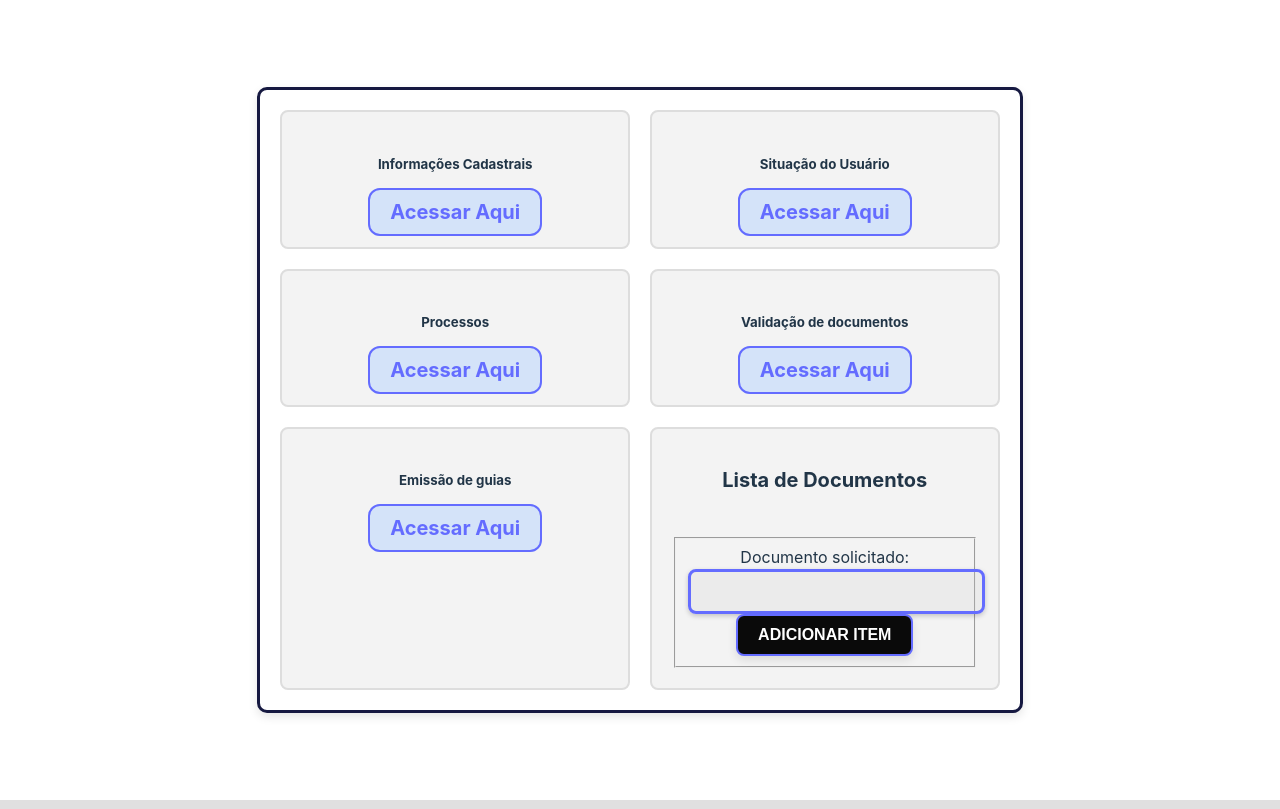
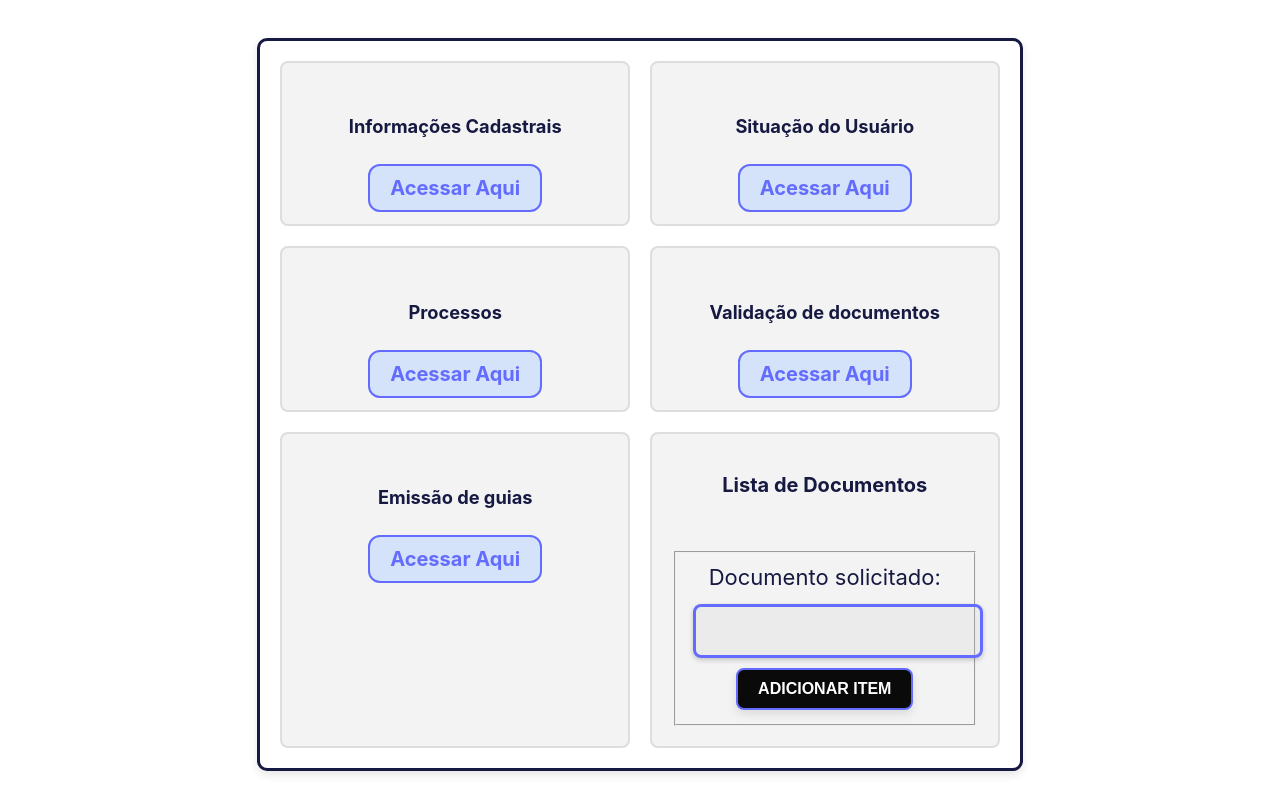
Before and after one commit to vitoriaamaral09/frontend, a React (Vite) app in the folder proj-react/: page /Pagina1 in a window 1280 px wide. Built offline with nearby package versions, Linux system fonts and the light colour scheme.

Commit message:
alteracao css

```diff
--- a/proj-react/src/assets/solicitacao.jsx
+++ b/proj-react/src/assets/solicitacao.jsx
@@ -55,6 +55,7 @@ export default function ListaSolicitacao() {
         <fieldset>
           <div className="mb-4">
             <label htmlFor="newItemName">
+
               Documento solicitado:
             </label>
             <input
@@ -69,6 +70,7 @@ export default function ListaSolicitacao() {
             type="submit"
 
           >
+
             Adicionar Item
           </button>
         </fieldset>
--- a/proj-react/src/index.css
+++ b/proj-react/src/index.css
@@ -7,7 +7,7 @@
   --primary-color: #646cff;
   --secondary-color: #535bf2;
   --background-light: #ffffff;
-  --text-dark: #213547;
+  --text-dark: rgb(22, 25, 65);
   --border-color: #ddd;
   --focus-color: #2e10d6;
   --transition-duration: 0.3s;
@@ -94,7 +94,8 @@ textarea,
 input[type="password"] {
   width: 100%;
   max-width: 350px;
-  padding: 0.5em;
+  padding: 10px;
+  margin-top: 10px;
   border: 3px solid var(--primary-color);
   border-radius: 8px;
   background-color: rgba(200, 200, 200, 0.2);
@@ -147,6 +148,7 @@ textarea:focus {
   background-color: var(--background-light);
   text-align: center;
   box-shadow: 0 4px 10px rgba(0, 0, 0, 0.1);
+  font-size: 22px;
 }
 .card-list > div {
   padding: 20px;
@@ -161,17 +163,20 @@ textarea:focus {
 }
 
 .card-list button {
-  margin-top: auto; /* Move o botão para a base do cartão */
+  margin-top: 10px; /* Move o botão para a base do cartão */
   padding: 10px 20px;
   font-size: 16px;
+
 }
 
 .card-list h2 {
   font-size: 20px;
+  display: flex;
   font-weight: bold;
-  margin-bottom: 10px;
+  margin-bottom: 7px;
   text-align: center;
   color: var(--text-dark);
+  color: rgb(22, 25, 65);
 }
 
 
@@ -214,6 +219,7 @@ textarea:focus {
 
 .lista-documentos button:hover {
   background-color: var(--secondary-color);
+
 }
 
 /* Visibilidade Inicial das Páginas */
@@ -236,3 +242,19 @@ textarea:focus {
     padding: 0.5em 1em;
   }
 }
+.dashboard {
+  border: 2px solid black;
+  border-radius: 8px;
+  display: flex;
+  height: 200px;
+  margin-left: 30px;
+  font-size: 20px;
+
+}
+.caixa-extra {
+  height: 100px;
+  border-radius: 8px;
+  display: flex;
+  margin-top: auto;
+
+}
```
